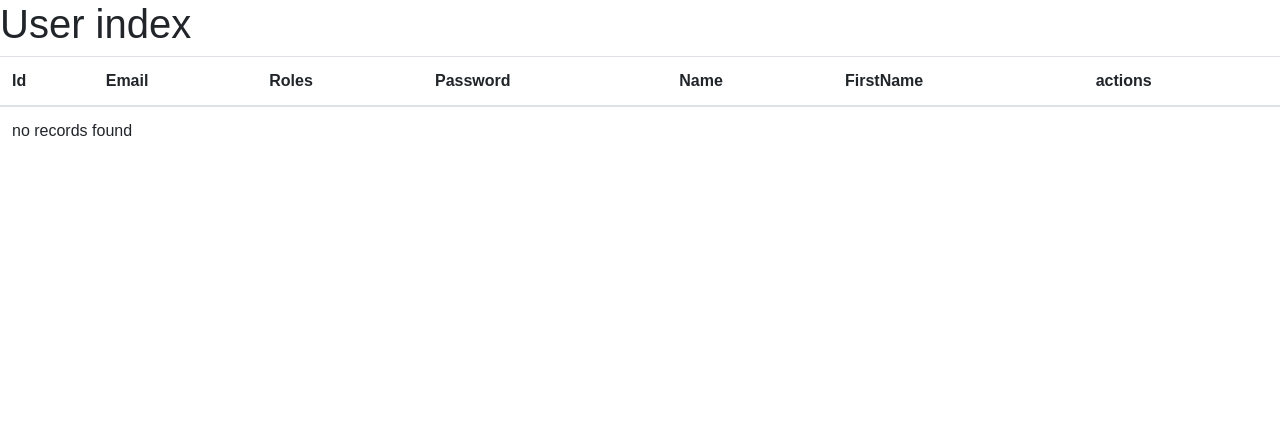
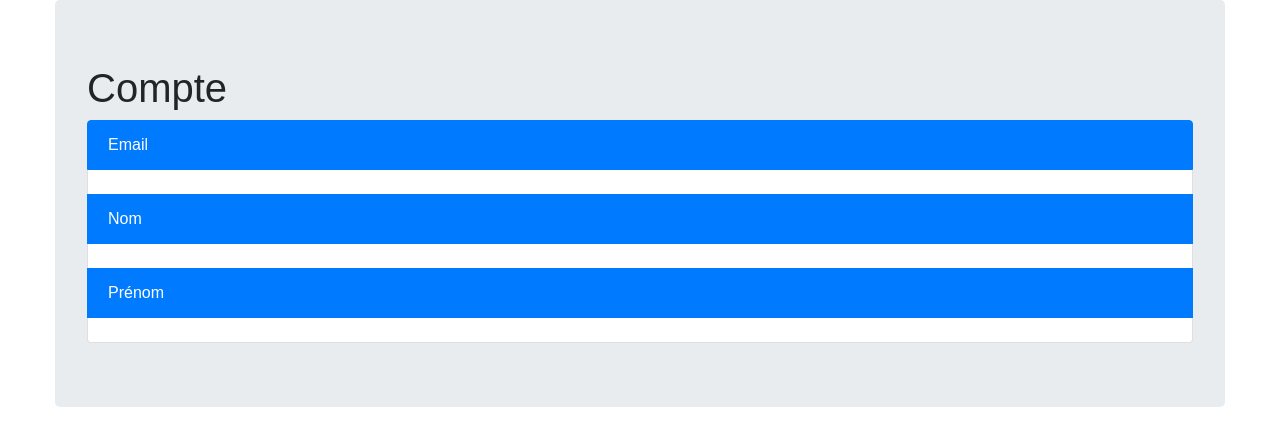
Before and after one commit to isckraa/Symfony-boutique, a Symfony app: template e-boutique/templates/user/index.html.twig in a window 1280 px wide. Shown: the part 80-526 px from the top of the page. Run offline with Twig, Linux system fonts and the light colour scheme; the template is opened without the code that fills it, so the values that code supplies are empty; some libraries are stand-ins or nearby versions.

Commit message:
modif user account and command

```diff
--- a/e-boutique/src/Controller/CommandController.php
+++ b/e-boutique/src/Controller/CommandController.php
@@ -79,13 +79,13 @@ class CommandController extends AbstractController
         $commandId = $command->getId();
         $products = array();
         $quantities = array();
-
+        $total = 0;
 
         foreach( $commandLineRepository->findByCommand($commandId) as $command )
         {
             $product = $command->getProduct();
             $quantity = $command->getQuantity();
-
+            $total += $product->getPrice() * $quantity;
 
             array_push($products, $product);
             array_push($quantities, $quantity);
@@ -95,6 +95,7 @@ class CommandController extends AbstractController
             'command'   => $command,
             'products'  => $products,
             'quantities'=> $quantities,
+            'total'     => $total,
         ]);
     }
 
--- a/e-boutique/src/Controller/UserController.php
+++ b/e-boutique/src/Controller/UserController.php
@@ -20,8 +20,12 @@ class UserController extends AbstractController
      */
     public function index(UserRepository $userRepository): Response
     {
+        $userEmail = $this->getUser()->getEmail();
+        $userId = $this->getUser()->getId();
+
         return $this->render('user/index.html.twig', [
-            'users' => $userRepository->findAll(),
+            'user' => $userRepository->findByEmail( $userEmail ),
+            'userId' => $userId,
         ]);
     }
 
--- a/e-boutique/src/Form/RegistrationFormType.php
+++ b/e-boutique/src/Form/RegistrationFormType.php
@@ -17,6 +17,8 @@ class RegistrationFormType extends AbstractType
     public function buildForm(FormBuilderInterface $builder, array $options)
     {
         $builder
+            ->add('name')
+            ->add('firstName')
             ->add('email')
             ->add('agreeTerms', CheckboxType::class, [
                 'mapped' => false,
--- a/e-boutique/templates/base.html.twig
+++ b/e-boutique/templates/base.html.twig
@@ -31,7 +31,8 @@
                             {% if not app.user %}
                                 <li class="nav-item"><a class="nav-link " href="{{ path('app_login') }}">Connexion</a></li>
                             {% else %}
-                                <li class="nav-item"><a class="nav-link " href="{{ path('customer_address_index') }}">Compte</a></li>
+                                <li class="nav-item"><a class="nav-link " href="{{ path('user_index') }}">Compte</a></li>
+                                <li class="nav-item"><a class="nav-link " href="{{ path('customer_address_index') }}">Adresses</a></li>
                                 <li class="nav-item"><a class="nav-link " href="{{ path('command_index') }}">Commandes</a></li>
                                 <li class="nav-item"><a class="nav-link " href="{{ path('app_logout') }}">Déconnexion</a></li>
                             {% endif %}
--- a/e-boutique/templates/user/index.html.twig
+++ b/e-boutique/templates/user/index.html.twig
@@ -3,41 +3,18 @@
 {% block title %}User index{% endblock %}
 
 {% block body %}
-    <h1>User index</h1>
+    <div class="container">
+        <div class="jumbotron">
+            <h1>Compte</h1>
 
-    <table class="table">
-        <thead>
-            <tr>
-                <th>Id</th>
-                <th>Email</th>
-                <th>Roles</th>
-                <th>Password</th>
-                <th>Name</th>
-                <th>FirstName</th>
-                <th>actions</th>
-            </tr>
-        </thead>
-        <tbody>
-        {% for user in users %}
-            <tr>
-                <td>{{ user.id }}</td>
-                <td>{{ user.email }}</td>
-                <td>{{ user.roles ? user.roles|json_encode : '' }}</td>
-                <td>{{ user.password }}</td>
-                <td>{{ user.name }}</td>
-                <td>{{ user.firstName }}</td>
-                <td>
-                    <a href="{{ path('user_show', {'id': user.id}) }}">show</a>
-                    <a href="{{ path('user_edit', {'id': user.id}) }}">edit</a>
-                </td>
-            </tr>
-        {% else %}
-            <tr>
-                <td colspan="7">no records found</td>
-            </tr>
-        {% endfor %}
-        </tbody>
-    </table>
-
-    <a href="{{ path('user_new') }}">Create new</a>
+            <ul class="list-group">
+                <li class="list-group-item active">Email</li>
+                <li class="list-group-item">{{ user[0].email }}</li>
+                <li class="list-group-item active">Nom</li>
+                <li class="list-group-item">{{ user[0].name }}</li>
+                <li class="list-group-item active">Prénom</li>
+                <li class="list-group-item">{{ user[0].firstName }}</li>
+            </ul>
+        </div>
+    </div>
 {% endblock %}
```
Also changed, not shown: e-boutique/src/Repository/UserRepository.php (+7 -8 lines), e-boutique/templates/command/show.html.twig (+8 -0 lines).
